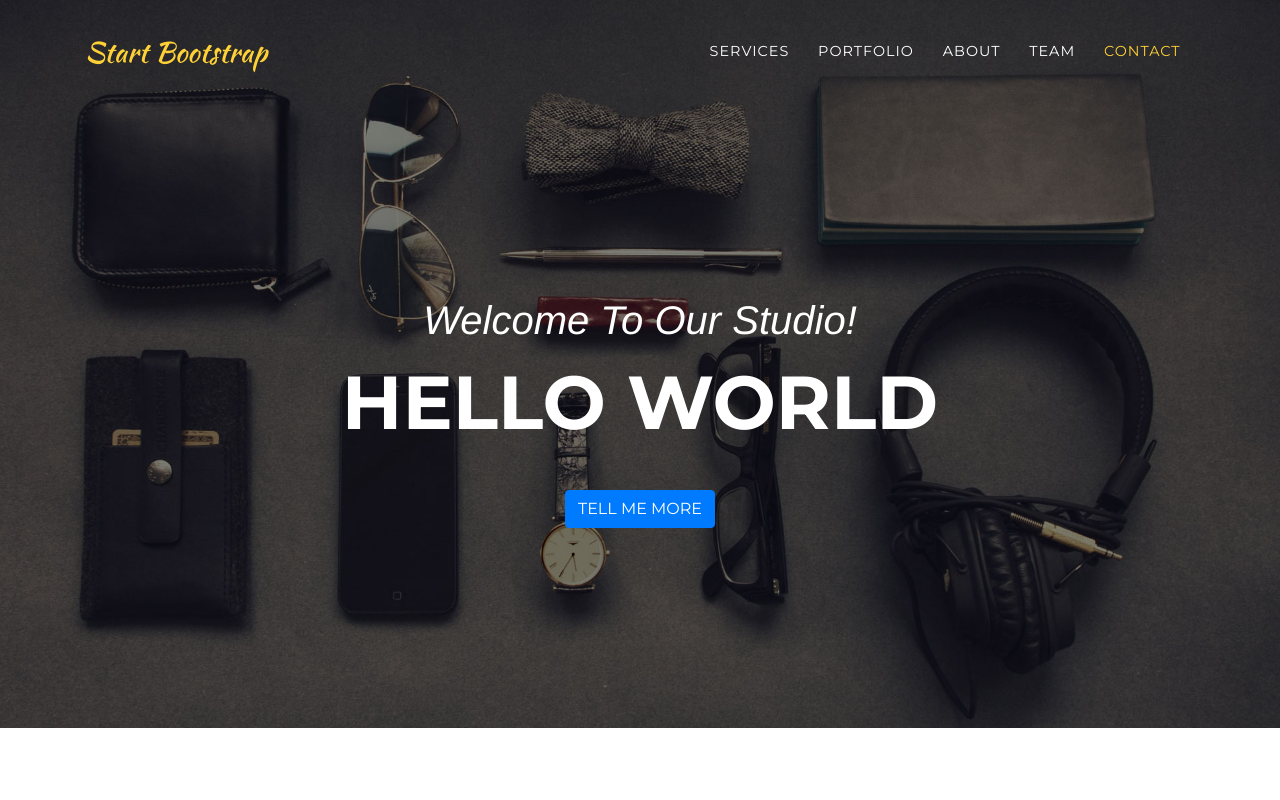
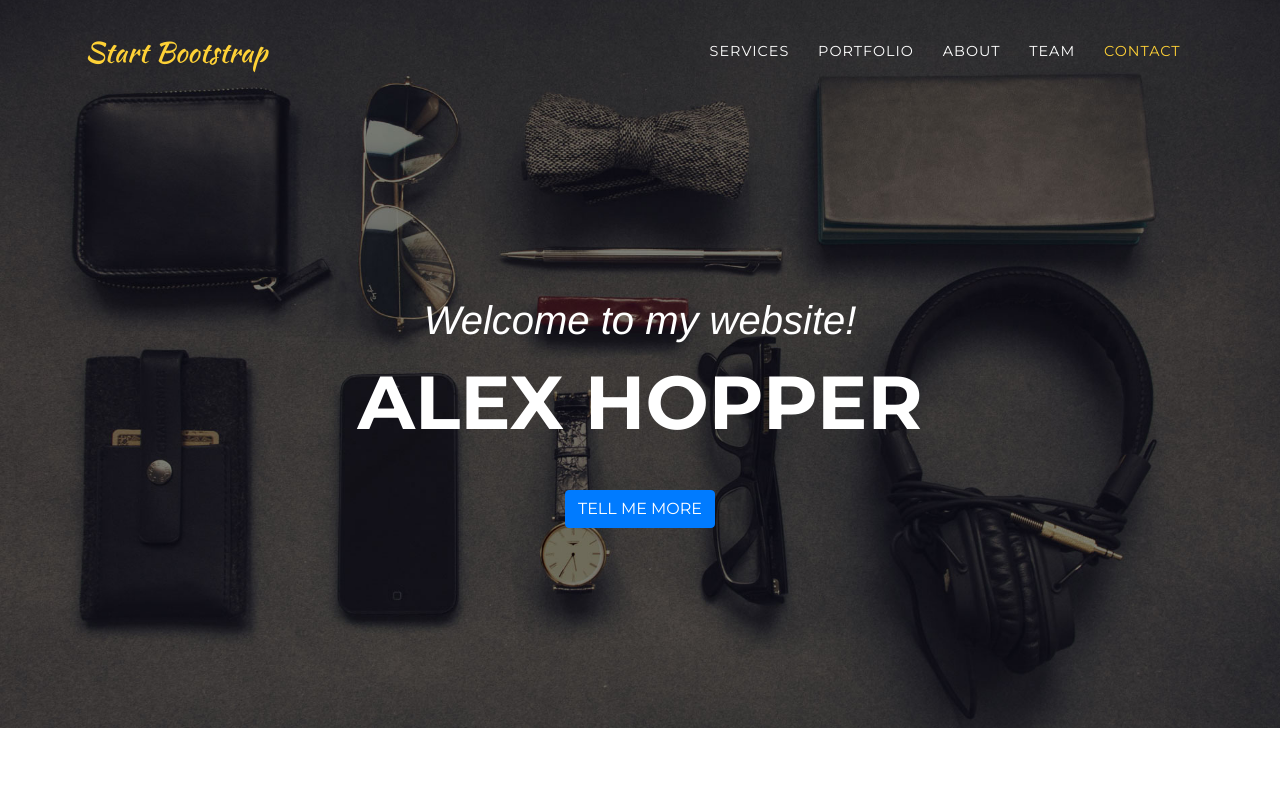
Before and after one commit to ajhop/ajhop.github.io, a website with bundled scripts: page index.html in a window 1280 px wide. Shown: the top 800 px of the page. Built offline with nearby package versions, Linux system fonts and the light colour scheme; a web font is replaced by a local one.

Commit message:
Edited title of page

```diff
--- a/index.html
+++ b/index.html
@@ -61,8 +61,8 @@
     <header class="masthead">
       <div class="container">
         <div class="intro-text">
-          <div class="intro-lead-in">Welcome To Our Studio!</div>
-          <div class="intro-heading text-uppercase">Hello World</div>
+          <div class="intro-lead-in">Welcome to my website!</div>
+          <div class="intro-heading text-uppercase">Alex Hopper</div>
           <a class="btn btn-primary btn-xl text-uppercase js-scroll-trigger" href="#services">Tell Me More</a>
         </div>
       </div>
```
